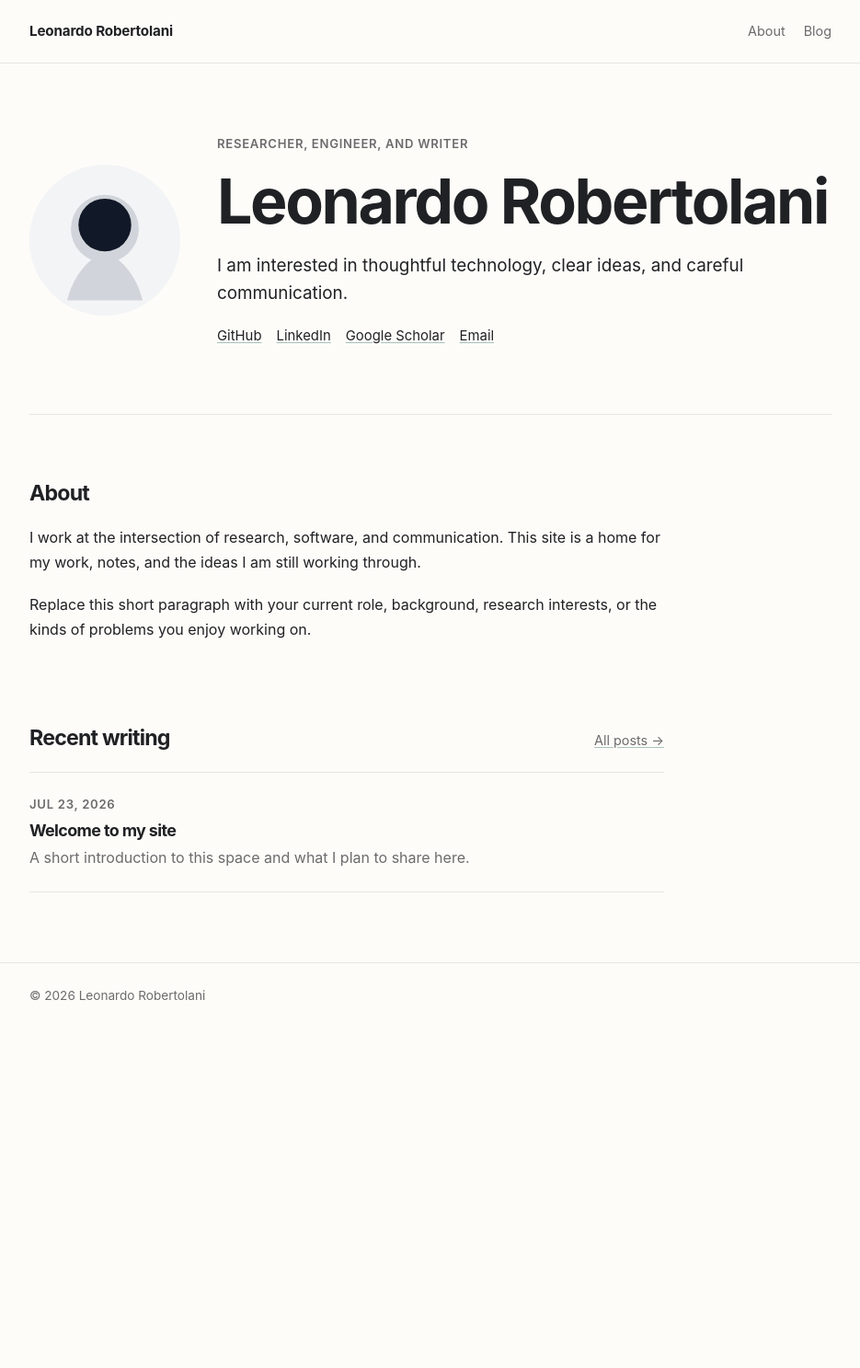
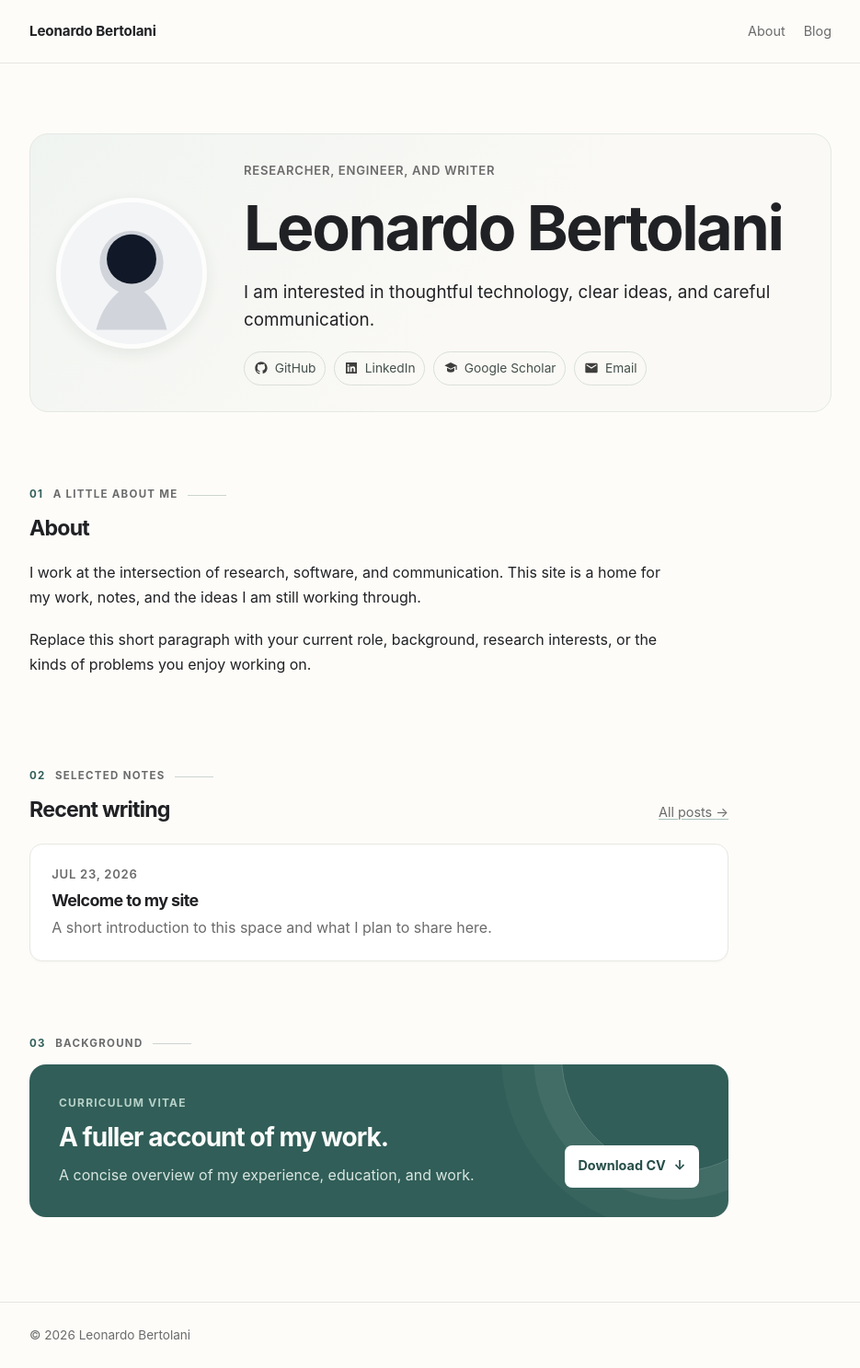
Before and after one commit to leonardobertolani/leonardobertolani.github.io, a Jekyll site: the page built from index.md, in a window 1280 px wide. Shown: the whole page at 92% size, without its empty margins (172-1107 px from the left). Built offline with Jekyll 4.4.1, drawn with Linux system fonts in a browser that asks for light colours; before the commit the page ends 1118 px from its top, so only the background shows below that.

Commit message:
added CV section and refined the design

```diff
--- a/_config.yml
+++ b/_config.yml
@@ -1,4 +1,4 @@
-title: Leonardo Robertolani
+title: Leonardo Bertolani
 description: Researcher, engineer, and writer.
 baseurl: ""
 url: "https://leonardobertolani.github.io"
--- a/_data/profile.yml
+++ b/_data/profile.yml
@@ -1,4 +1,4 @@
-name: Leonardo Robertolani
+name: Leonardo Bertolani
 role: Researcher, engineer, and writer
 intro: I am interested in thoughtful technology, clear ideas, and careful communication.
 bio: >-
@@ -8,9 +8,16 @@ interests: Replace this short paragraph with your current role, background, rese
 links:
   - label: GitHub
     url: https://github.com/leonardobertolani
+    icon: github
   - label: LinkedIn
     url: https://www.linkedin.com/
+    icon: linkedin
   - label: Google Scholar
     url: https://scholar.google.com/
+    icon: scholar
   - label: Email
     url: mailto:you@example.com
+    icon: email
+cv:
+  summary: A concise overview of my experience, education, and work.
+  file: /assets/cv/Leonardo-Bertolani-CV.pdf
--- a/assets/css/style.css
+++ b/assets/css/style.css
@@ -4,6 +4,7 @@
   --line: #e7e5e1;
   --paper: #fdfcf9;
   --accent: #315e58;
+  --card: #ffffff;
 }
 
 * { box-sizing: border-box; }
@@ -37,23 +38,32 @@ h1 { margin-bottom: 1rem; font-size: clamp(2.35rem, 6vw, 4.25rem); font-weight:
 h2 { font-size: 1.45rem; font-weight: 650; }
 h3 { font-size: 1.12rem; margin-bottom: .35rem; }
 
-.hero { display: grid; grid-template-columns: 164px minmax(0, 1fr); gap: 2.5rem; align-items: center; padding-bottom: 4.5rem; border-bottom: 1px solid var(--line); }
-.profile-photo { width: 164px; height: 164px; display: block; border-radius: 50%; object-fit: cover; }
+.hero { display: grid; grid-template-columns: 164px minmax(0, 1fr); gap: 2.5rem; align-items: center; padding: 1.75rem; background: linear-gradient(135deg, #f0f4f1, #faf9f5 58%); border: 1px solid #e4e8e2; border-radius: 20px; }
+.profile-photo { width: 164px; height: 164px; display: block; border: 5px solid rgba(255, 255, 255, .78); border-radius: 50%; object-fit: cover; box-shadow: 0 5px 16px rgba(29, 48, 44, .08); }
 .eyebrow, .post-date { color: var(--muted); font-size: .82rem; font-weight: 600; letter-spacing: .055em; text-transform: uppercase; }
 .eyebrow { margin-bottom: .65rem; }
 .intro { max-width: 600px; margin-bottom: 1.15rem; font-size: 1.18rem; line-height: 1.6; }
-.social-links { display: flex; flex-wrap: wrap; gap: .25rem 1rem; padding: 0; margin: 0; list-style: none; font-size: .93rem; }
+.social-links { display: flex; flex-wrap: wrap; gap: .55rem; padding: 0; margin: 0; list-style: none; font-size: .86rem; }
+.social-links a { display: inline-flex; align-items: center; gap: .42rem; padding: .38rem .62rem; border: 1px solid #d9dfda; border-radius: 999px; color: #45514c; text-decoration: none; transition: background .18s ease, border-color .18s ease, transform .18s ease; }
+.social-links img { width: 16px; height: 16px; opacity: .75; }
+.social-links a:hover { border-color: #a4beb6; background: #fff; color: var(--accent); transform: translateY(-1px); }
 
-.section { max-width: 690px; padding-top: 4.5rem; }
+.section { max-width: 760px; padding-top: 5rem; }
 .section > h2 { margin-bottom: 1.3rem; }
 .section p { margin-bottom: 1.15rem; }
+.section-kicker { display: flex; align-items: center; gap: .65rem; margin-bottom: .8rem; color: var(--muted); font-size: .72rem; font-weight: 700; letter-spacing: .11em; text-transform: uppercase; }
+.section-kicker::after { width: 42px; height: 1px; background: #ccd4cf; content: ""; }
+.section-kicker span { color: var(--accent); }
+.section-about { max-width: 700px; }
 .section-heading { display: flex; align-items: baseline; justify-content: space-between; gap: 1rem; margin-bottom: 1.35rem; }
 .section-heading h2 { margin: 0; }
 .section-heading a { color: var(--muted); font-size: .9rem; }
 
 .post-list { padding: 0; margin: 0; list-style: none; }
-.post-list li { padding: 1.45rem 0; border-top: 1px solid var(--line); }
-.post-list li:last-child { border-bottom: 1px solid var(--line); }
+.post-list { display: grid; gap: .85rem; }
+.post-list li { padding: 1.35rem 1.45rem; border: 1px solid #e7e7e2; border-radius: 14px; background: var(--card); box-shadow: 0 2px 0 rgba(36, 43, 39, .015); transition: transform .18s ease, border-color .18s ease, box-shadow .18s ease; }
+.post-list li:last-child { border-bottom: 1px solid #e7e7e2; }
+.post-list li:hover { border-color: #c9d7d0; box-shadow: 0 8px 22px rgba(36, 55, 49, .07); transform: translateY(-2px); }
 .post-list h2, .post-list h3 { margin-bottom: .38rem; }
 .post-list h2 { font-size: 1.35rem; }
 .post-list a { text-decoration: none; }
@@ -63,6 +73,16 @@ h3 { font-size: 1.12rem; margin-bottom: .35rem; }
 .page-header { max-width: 680px; margin-bottom: 3rem; }
 .page-header > p:last-child { max-width: 560px; color: var(--muted); font-size: 1.08rem; }
 .archive { max-width: 730px; }
+
+.cv-section { padding-bottom: 1rem; }
+.cv-card { display: flex; align-items: end; justify-content: space-between; gap: 2rem; padding: 2rem; overflow: hidden; position: relative; background: #315e58; border-radius: 18px; color: #fbfcfa; }
+.cv-card::after { width: 250px; height: 250px; position: absolute; top: -135px; right: -70px; border: 1px solid rgba(255,255,255,.2); border-radius: 50%; box-shadow: 0 0 0 30px rgba(255,255,255,.05), 0 0 0 65px rgba(255,255,255,.035); content: ""; }
+.cv-card > * { position: relative; z-index: 1; }
+.cv-card h2 { max-width: 410px; margin-bottom: .65rem; font-size: 1.75rem; }
+.cv-card p { max-width: 490px; margin: 0; color: #d9e6e1; }
+.cv-overline { margin-bottom: .65rem !important; color: #b7d1c8 !important; font-size: .75rem; font-weight: 700; letter-spacing: .1em; text-transform: uppercase; }
+.button { display: inline-flex; flex: 0 0 auto; align-items: center; gap: .55rem; padding: .68rem .9rem; border-radius: 8px; background: #fff; color: #264e49; font-size: .9rem; font-weight: 650; text-decoration: none; white-space: nowrap; transition: transform .18s ease; }
+.button:hover { color: #264e49; transform: translateY(-2px); }
 
 .post { max-width: 700px; }
 .post-header { padding-bottom: 2.4rem; margin-bottom: 2.5rem; border-bottom: 1px solid var(--line); }
@@ -86,5 +106,6 @@ h3 { font-size: 1.12rem; margin-bottom: .35rem; }
   .hero { grid-template-columns: 1fr; gap: 1.5rem; padding-bottom: 3.25rem; }
   .profile-photo { width: 118px; height: 118px; }
   .section { padding-top: 3.25rem; }
+  .cv-card { align-items: flex-start; flex-direction: column; gap: 1.5rem; padding: 1.5rem; }
   .site-header .container { min-height: 60px; }
 }
--- a/index.md
+++ b/index.md
@@ -13,19 +13,26 @@ title: Home
     <p class="intro">{{ profile.intro }}</p>
     <ul class="social-links" aria-label="Social links">
       {% for link in profile.links %}
-        <li><a href="{{ link.url }}">{{ link.label }}</a></li>
+        <li>
+          <a href="{{ link.url }}" aria-label="{{ link.label }}">
+            <img src="{{ '/assets/icons/' | append: link.icon | append: '.svg' | relative_url }}" alt="" width="19" height="19">
+            <span>{{ link.label }}</span>
+          </a>
+        </li>
       {% endfor %}
     </ul>
   </div>
 </section>
 
-<section id="about" class="section" aria-labelledby="about-title">
+<section id="about" class="section section-about" aria-labelledby="about-title">
+  <div class="section-kicker"><span>01</span> A little about me</div>
   <h2 id="about-title">About</h2>
   <p>{{ profile.bio }}</p>
   <p>{{ profile.interests }}</p>
 </section>
 
 <section class="section recent-posts" aria-labelledby="writing-title">
+  <div class="section-kicker"><span>02</span> Selected notes</div>
   <div class="section-heading">
     <h2 id="writing-title">Recent writing</h2>
     <a href="{{ '/blog/' | relative_url }}">All posts <span aria-hidden="true">→</span></a>
@@ -45,3 +52,17 @@ title: Home
     <p>No posts yet. Check back soon.</p>
   {% endif %}
 </section>
+
+<section class="section cv-section" aria-labelledby="cv-title">
+  <div class="section-kicker"><span>03</span> Background</div>
+  <div class="cv-card">
+    <div>
+      <p class="cv-overline">Curriculum vitae</p>
+      <h2 id="cv-title">A fuller account of my work.</h2>
+      <p>{{ profile.cv.summary }}</p>
+    </div>
+    <a class="button" href="{{ profile.cv.file | relative_url }}" download>
+      Download CV <span aria-hidden="true">↓</span>
+    </a>
+  </div>
+</section>
```
Also changed, not shown: assets/cv/README.md (added, +5 -0 lines), README.md, assets/icons/email.svg (added), assets/icons/github.svg (added), assets/icons/linkedin.svg (added), assets/icons/scholar.svg (added).
